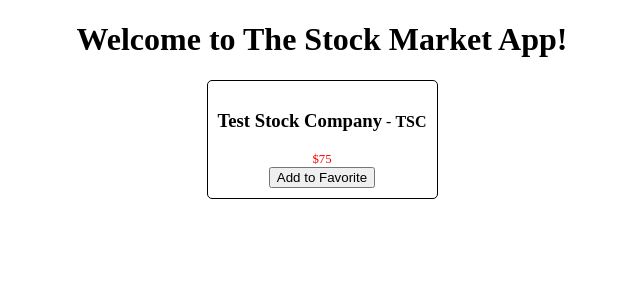
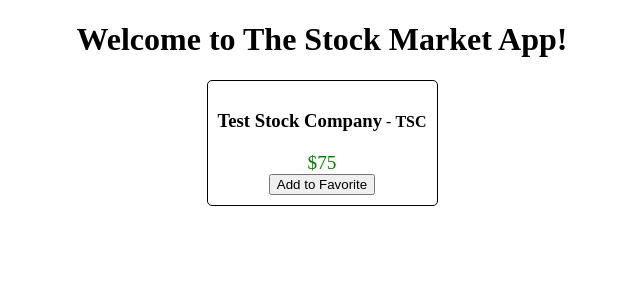
Before and after one commit to danschaffer/angular-projects, an Angular app in the folder stock-market/: page / in a window 1280 px wide. Shown: the top 300 px of the page, without its empty margins (318-958 px from the left). Built offline with nearby package versions, Linux system fonts and the light colour scheme.

Commit message:
use NgStyle in stock-item

```diff
--- a/stock-market/src/app/stock/stock-item/stock-item.component.html
+++ b/stock-market/src/app/stock/stock-item/stock-item.component.html
@@ -1,7 +1,7 @@
 <div class="stock-container">
   <div class="name"><h3>{{stock.name}}</h3> - <h4>{{stock.code}}</h4></div>
   <div class="price"
-       [ngClass]="stockClasses">${{stock.price}}</div>
+       [ngStyle]="stockStyles">${{stock.price}}</div>
   <button (click)="toggleFavorite($event)"
           [disabled]="stock.favorite">Add to Favorite</button>
 </div>
--- a/stock-market/src/app/stock/stock-item/stock-item.component.ts
+++ b/stock-market/src/app/stock/stock-item/stock-item.component.ts
@@ -14,17 +14,13 @@ export class StockItemComponent implements OnInit {
   constructor() { }
 
   ngOnInit() {
-    this.stock = new Stock('Test Stock Company', 'TSC', 75, 80);
+    this.stock = new Stock('Test Stock Company', 'TSC', 75, 20);
     let diff = (this.stock.price / this.stock.previousPrice) - 1;
-    console.log(diff);
     let largeChange = Math.abs(diff) > 0.1;
-    this.stockClasses = {
-        "positive": this.stock.isPositiveChange(),
-        "negative": !this.stock.isPositiveChange(),
-        "large-change": largeChange,
-        "small-change": !largeChange
+    this.stockStyles = {
+        "color": this.stock.isPositiveChange() ? "green" : "red",
+        "font-size": largeChange ? "1.2em" : "0.8em"
     };
-    console.log(this.stockClasses);
   }
 
   toggleFavorite(event) {
```
